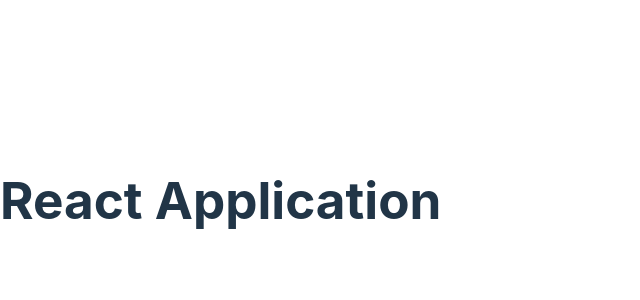
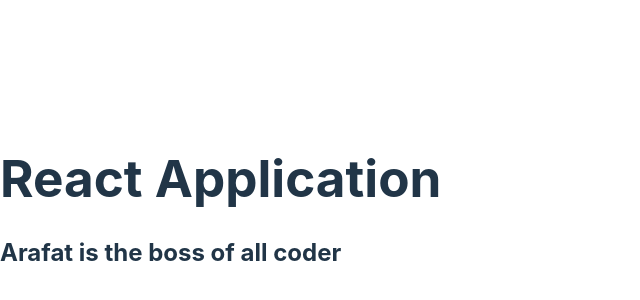
Before and after one commit to Arafat-alim/advanced-react, a React (Vite) app in the folder performance/: page / in a window 1280 px wide. Shown: the part 200-500 px from the top of the page, without its empty margins (0-640 px from the left). Built offline with nearby package versions, Linux system fonts and the light colour scheme.

Commit message:
HOC have their own props.

```diff
--- a/performance/src/App.jsx
+++ b/performance/src/App.jsx
@@ -1,11 +1,14 @@
 import { withPointlessHOC } from "./HOC/withPointlessHOC";
+import { withExtraPropsAdded } from "./HOC/withExtraPropsAdded";
 
-const App = () => {
+const App = (props) => {
+  console.log(props);
   return (
     <div className="app">
       <h1>React Application</h1>
+      <h2>{props.anotherProps}</h2>
     </div>
   );
 };
 
-export default withPointlessHOC(App);
+export default withExtraPropsAdded(App);
--- /dev/null
+++ b/performance/src/HOC/withExtraPropsAdded.jsx
@@ -0,0 +1,10 @@
+import React from "react";
+
+export function withExtraPropsAdded(component) {
+  const Component = component;
+  return function (props) {
+    return (
+      <Component {...props} anotherProps="Arafat is the boss of all coder" />
+    );
+  };
+}
```
Also changed, not shown: performance/src/HOC/withPointlessHOC.jsx (renamed from performance/src/HOC/withPointlessHOC.js).
